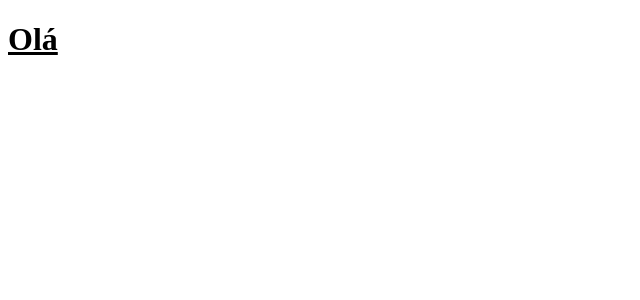
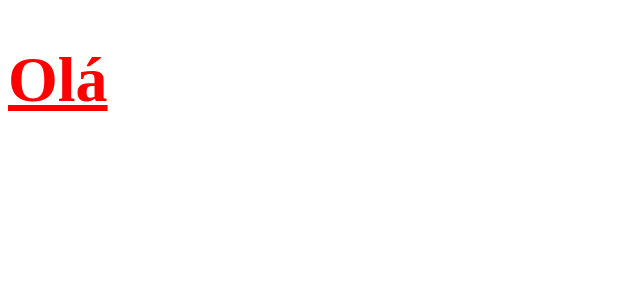
Before and after one commit to abimaelrsergio/angular-ng4-playground, an Angular app: page / in a window 1280 px wide. Shown: the top 300 px of the page, without its empty margins (0-640 px from the left). Built offline with nearby package versions, Linux system fonts and the light colour scheme.

Commit message:
Definindo classes dinamicamente com ngClass

```diff
--- a/src/app/app.component.ts
+++ b/src/app/app.component.ts
@@ -4,7 +4,7 @@ import { Component } from '@angular/core';
   selector: 'app-root',
   template: `
 
-  	<h1 [class.red-title]="titleClass">Olá</h1>
+  	<h1 [ngClass]="titleClasses">Olá</h1>
 
   `,
   styles: [`
@@ -16,10 +16,18 @@ import { Component } from '@angular/core';
   		color:red;
   	}
 
+  	.large-title {
+  		font-size:4em;
+  	}
+
   `]
 })
 export class AppComponent {
 
-  titleClass = false
+  titleClass = false;
 
+  titleClasses = {
+  	'red-title': true,
+  	'large-title': true
+  };
 }
```
